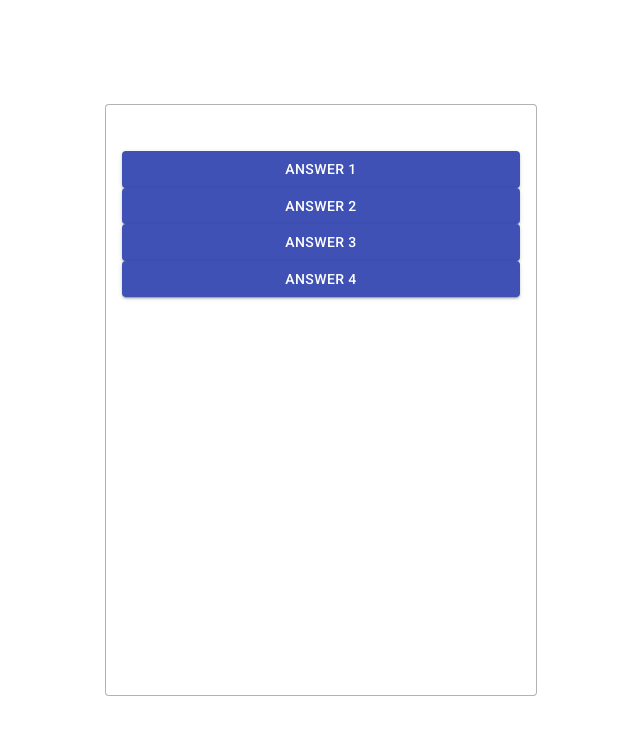
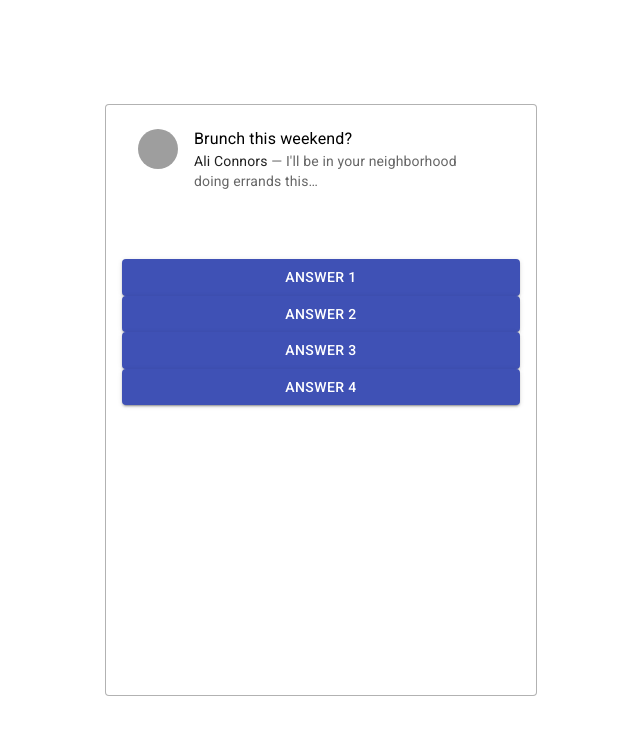
Before and after one commit to itoi10/chat, a React (Create React App) app: page / in a window 1280 px wide. Shown: the top 734 px of the page, without its empty margins (319-959 px from the left). Built offline with nearby package versions, Linux system fonts and the light colour scheme; grey boxes are pictures that could not be loaded.

Commit message:
add Chats component

```diff
--- a/package.json
+++ b/package.json
@@ -3,9 +3,12 @@
   "version": "0.1.0",
   "private": true,
   "dependencies": {
+    "@emotion/react": "^11.6.0",
+    "@emotion/styled": "^11.6.0",
     "@material-ui/core": "^4.12.3",
     "@material-ui/icons": "^4.11.2",
     "@material-ui/system": "^4.12.1",
+    "@mui/material": "^5.1.1",
     "@testing-library/jest-dom": "^5.11.4",
     "@testing-library/react": "^11.1.0",
     "@testing-library/user-event": "^12.1.10",
--- a/src/App.tsx
+++ b/src/App.tsx
@@ -1,16 +1,16 @@
 import React from 'react';
 import  defaultDataset from './data/dataset'
 import './assets/styles/style.css'
-import { AnswersList } from './components/index'
+import { AnswersList, Chats } from './components/index'
 
 
 
-export interface Chats {
-  // チャット本文
-  text: string
-  // 質問or回答
-  type: string
-}
+// interface Chats {
+//   // チャット本文
+//   text: string
+//   // 質問or回答
+//   type: string
+// }
 
 export interface Answers {
   // 回答内容
@@ -72,6 +72,7 @@ class App extends React.Component<Props, State> {
     return (
       <section className="c-section">
         <div className="c-box">
+          <Chats />
           <AnswersList answers={this.state.answers}/>
         </div>
       </section>
--- /dev/null
+++ b/src/components/Chat.tsx
@@ -0,0 +1,8 @@
+import React from 'react'
+
+const Chat:React.FC = () => {
+
+  return(<div></div>)
+}
+
+export default Chat
--- /dev/null
+++ b/src/components/Chats.tsx
@@ -0,0 +1,59 @@
+import React from 'react'
+import List from '@mui/material/List';
+import ListItem from '@mui/material/ListItem';
+import Divider from '@mui/material/Divider';
+import ListItemText from '@mui/material/ListItemText';
+import ListItemAvatar from '@mui/material/ListItemAvatar';
+import Avatar from '@mui/material/Avatar';
+import Typography from '@mui/material/Typography';
+
+// MUI Lists
+// https://mui.com/components/lists/
+
+// MUI ver.5(2021年9月)からsx propという新機能が使えるのでmakeStylesなくてもOK
+// ただしstyledよりもパフォーマンスが悪いらしい
+// https://mui.com/system/the-sx-prop/
+
+// const useStyles = makeStyles((theme: Theme) =>
+//   createStyles({
+//     root: {
+//       width: '100%',
+//       maxWidth: '36ch',
+//       backgroundColor: theme.palette.background.paper,
+//     },
+//     inline: {
+//       display: 'inline'
+//     }
+//   })
+// );
+
+const Chats:React.FC = () => {
+
+  return(
+    <List sx={{ width: '100%', maxWidth: 360, bgcolor: 'background.paper' }}>
+      <ListItem alignItems="flex-start">
+        <ListItemAvatar>
+          <Avatar alt="Taro Yamada" src="/static/images/avatar/1.jpg" />
+        </ListItemAvatar>
+        <ListItemText
+          primary="Brunch this weekend?"
+          secondary={
+            <React.Fragment>
+              <Typography
+                sx={{ display: 'inline' }}
+                component="span"
+                variant="body2"
+                color="text.primary"
+              >
+                Ali Connors
+              </Typography>
+              {" — I'll be in your neighborhood doing errands this…"}
+            </React.Fragment>
+          }
+        />
+      </ListItem>
+    </List>
+  )
+}
+
+export default Chats
--- a/src/components/index.ts
+++ b/src/components/index.ts
@@ -1,2 +1,4 @@
 export { default as AnswersList } from './AnswersList'
 export { default as Answer } from './Answer'
+export { default as Chats } from './Chats'
+export { default as Chat } from './Chat'
```
Also changed, not shown: 1 other file (tests, documents, lock files or other folders).
